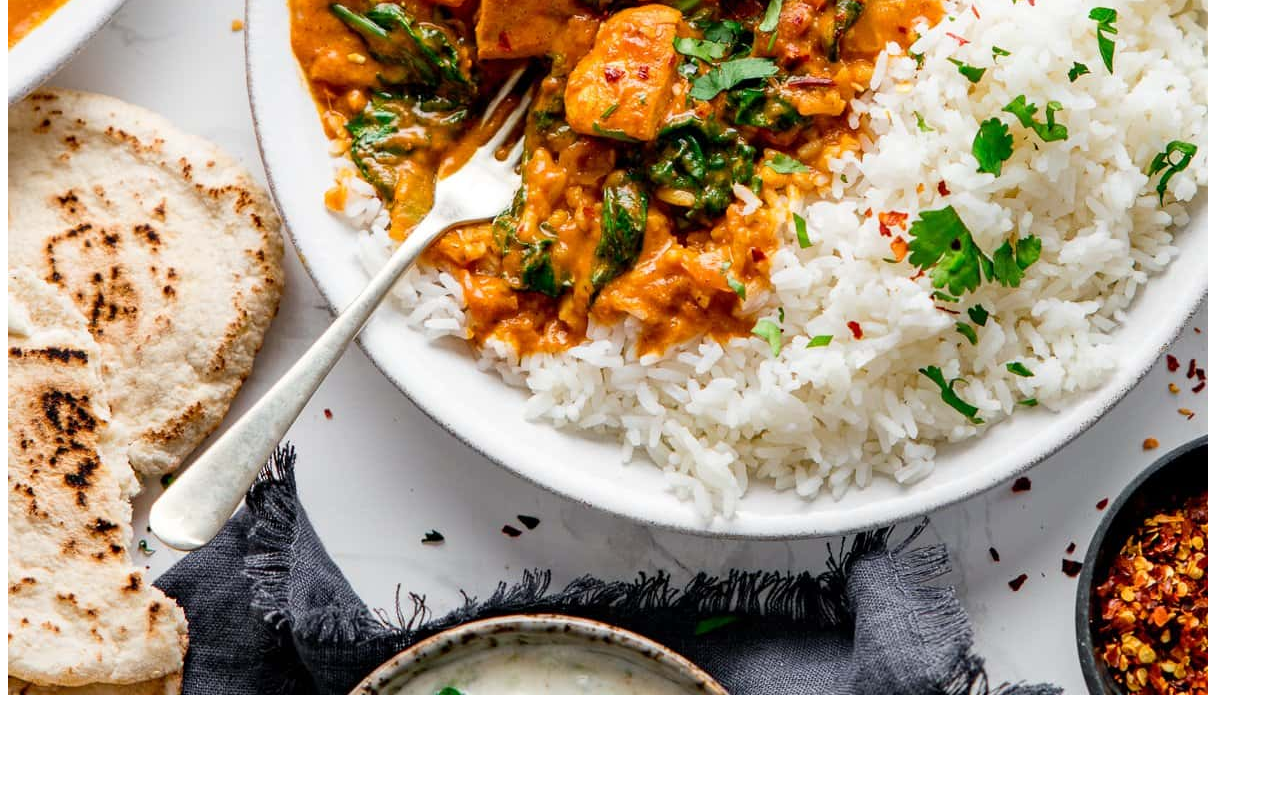
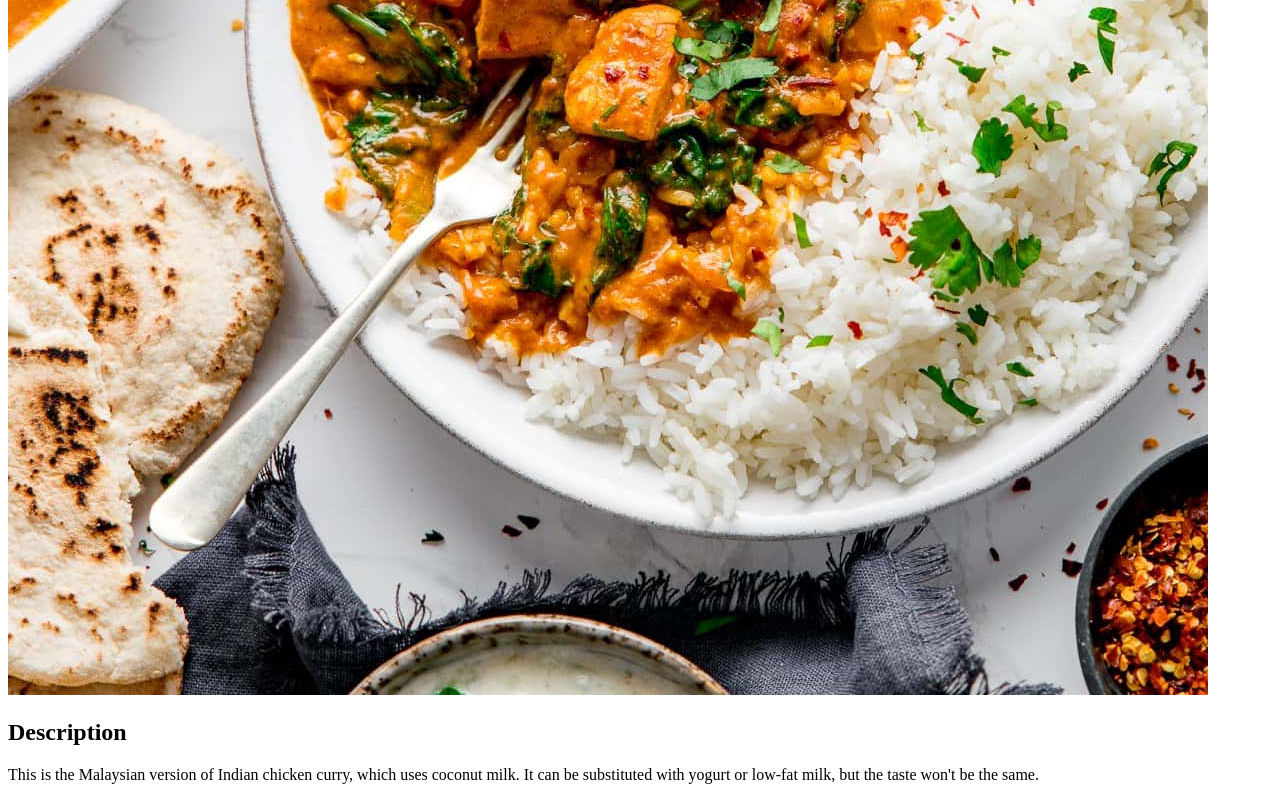
Before and after one commit to Arshad-Siddiqui/odin-recipes, a plain HTML site: page recipes/chicken-curry.html in a window 1280 px wide. Shown: the part 585-1385 px from the top of the page. Before the commit the page ends 1292 px from the top, so only its background shows below. Drawn offline with Linux system fonts and the light colour scheme.

Commit message:
Add description page to each recipe page

```diff
--- a/recipes/chicken-curry.html
+++ b/recipes/chicken-curry.html
@@ -9,5 +9,9 @@
 <body>
     <h1>Chicken Curry</h1>
     <img src="../img/chicken-curry.jpeg" />
+    <h2>Description</h2>
+    <p>
+        This is the Malaysian version of Indian chicken curry, which uses coconut milk. It can be substituted with yogurt or low-fat milk, but the taste won't be the same.
+    </p>
 </body>
 </html>
```
Also changed, not shown: recipes/apple-pie.html (+2 -0 lines), recipes/shrimp-and-cheesy-grits-with-bacon.html (+2 -0 lines).
